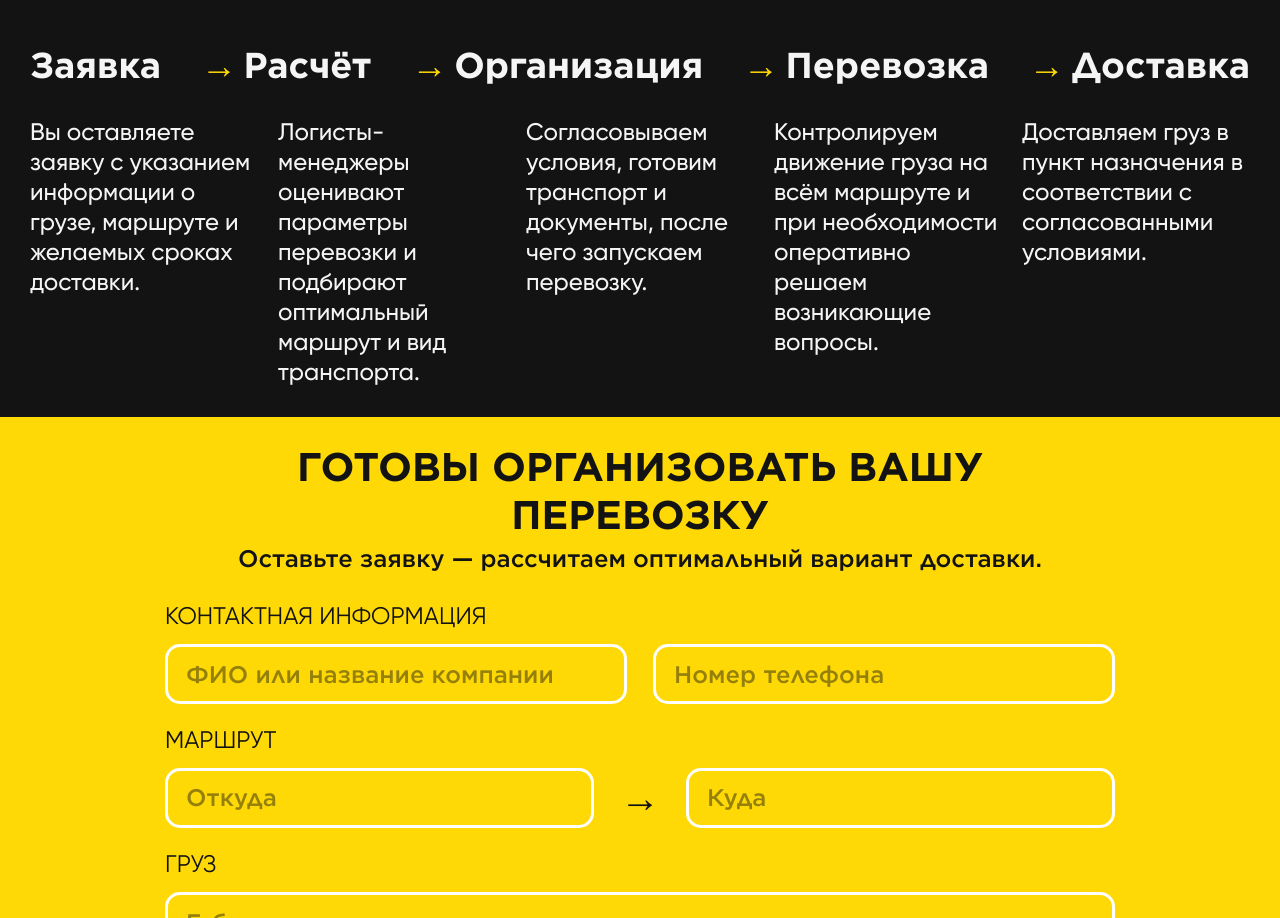
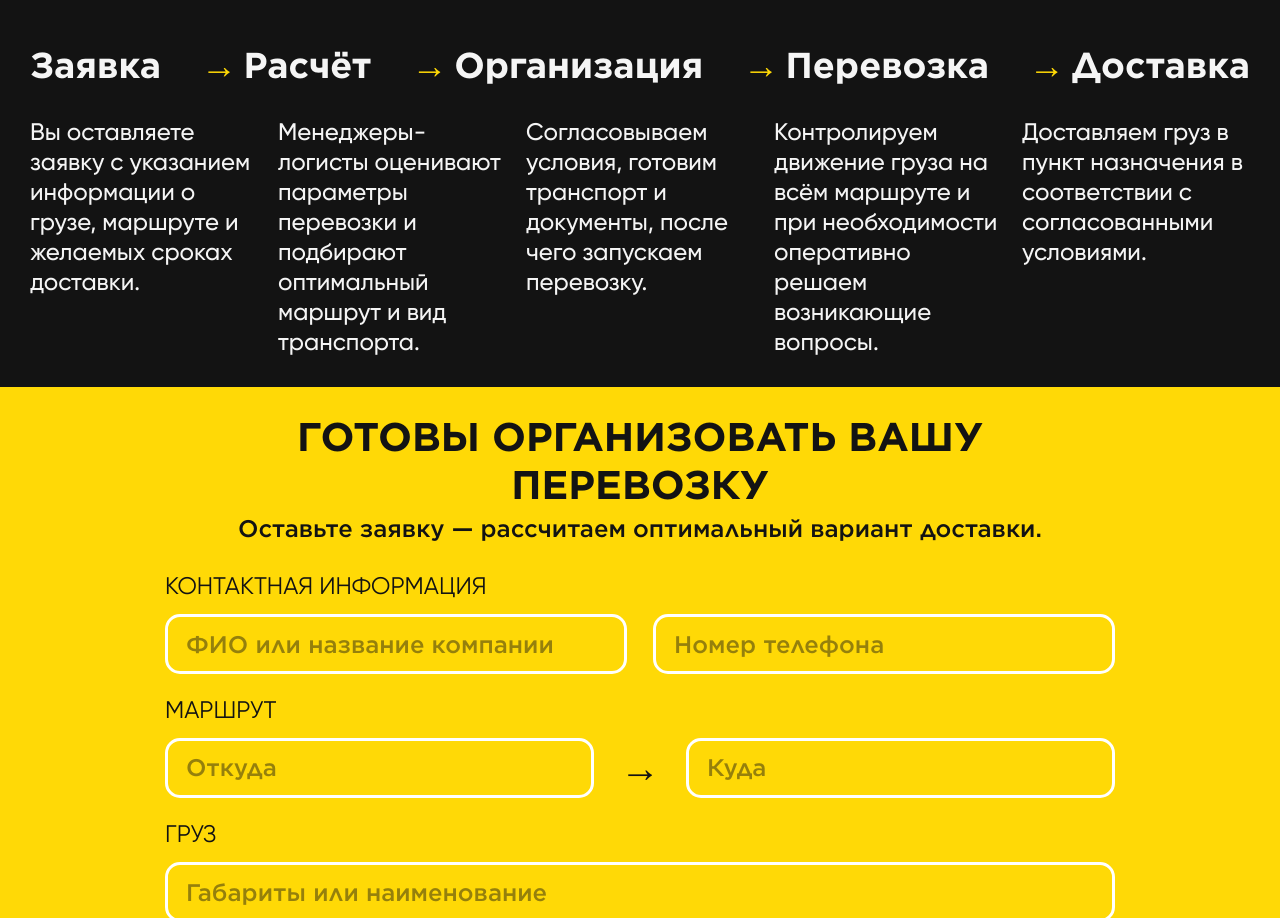
Before and after one commit to Yannok0/tchkb, a plain HTML site: page index.html in a window 1280 px wide. Shown: the part 4691-5609 px from the top of the page. Drawn offline with nearby package versions, Linux system fonts and the light colour scheme.

Commit message:
Update index.html

```diff
--- a/index.html
+++ b/index.html
@@ -171,7 +171,7 @@
 
         <div class="workflow__descriptions">
             <p>Вы оставляете заявку c указанием информации о грузе, маршруте и желаемых сроках доставки.</p>
-            <p>Логисты-менеджеры оценивают параметры перевозки и подбирают оптимальный маршрут и вид транспорта.</p>
+            <p>Менеджеры-логисты оценивают параметры перевозки и подбирают оптимальный маршрут и вид транспорта.</p>
             <p>Согласовываем условия, готовим транспорт и документы, после чего запускаем перевозку.</p>
             <p>Контролируем движение груза на всём маршруте и при необходимости оперативно решаем возникающие вопросы.</p>
             <p>Доставляем груз в пункт назначения в соответствии с согласованными условиями.</p>
```
